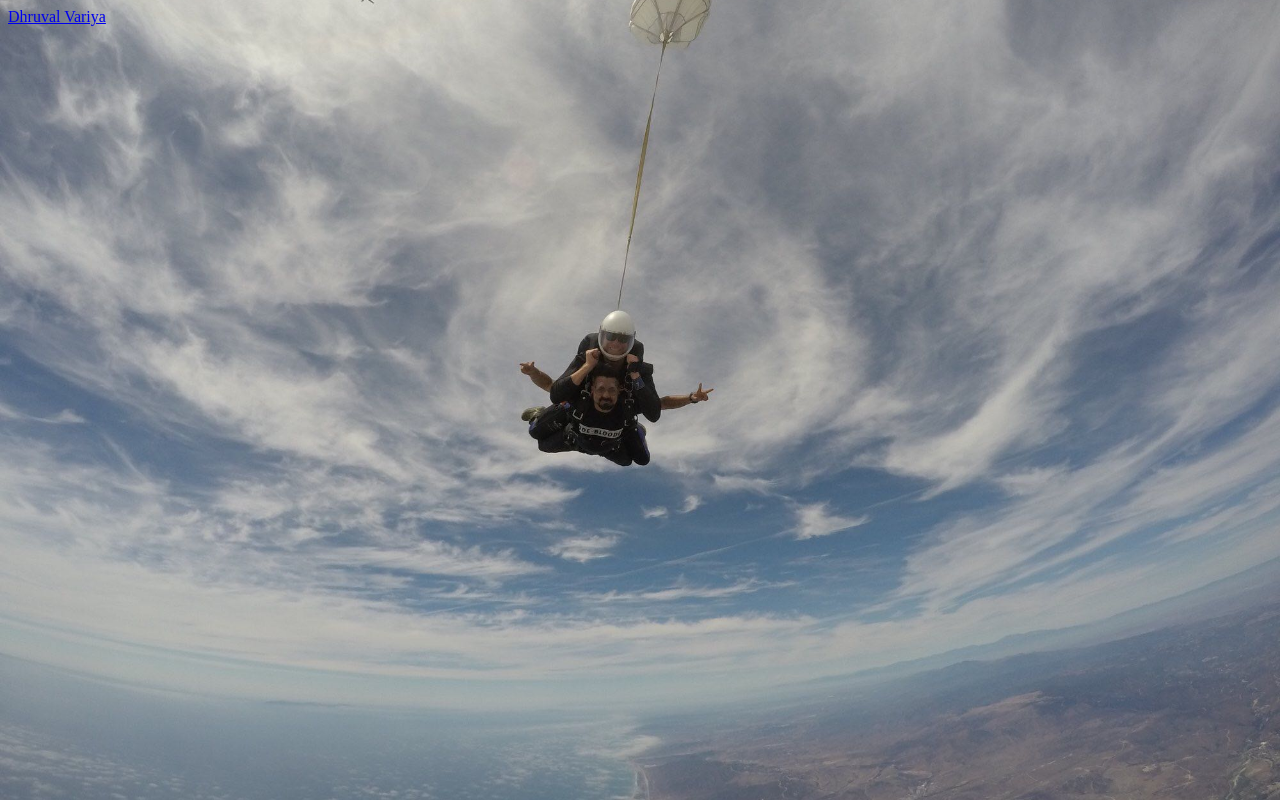
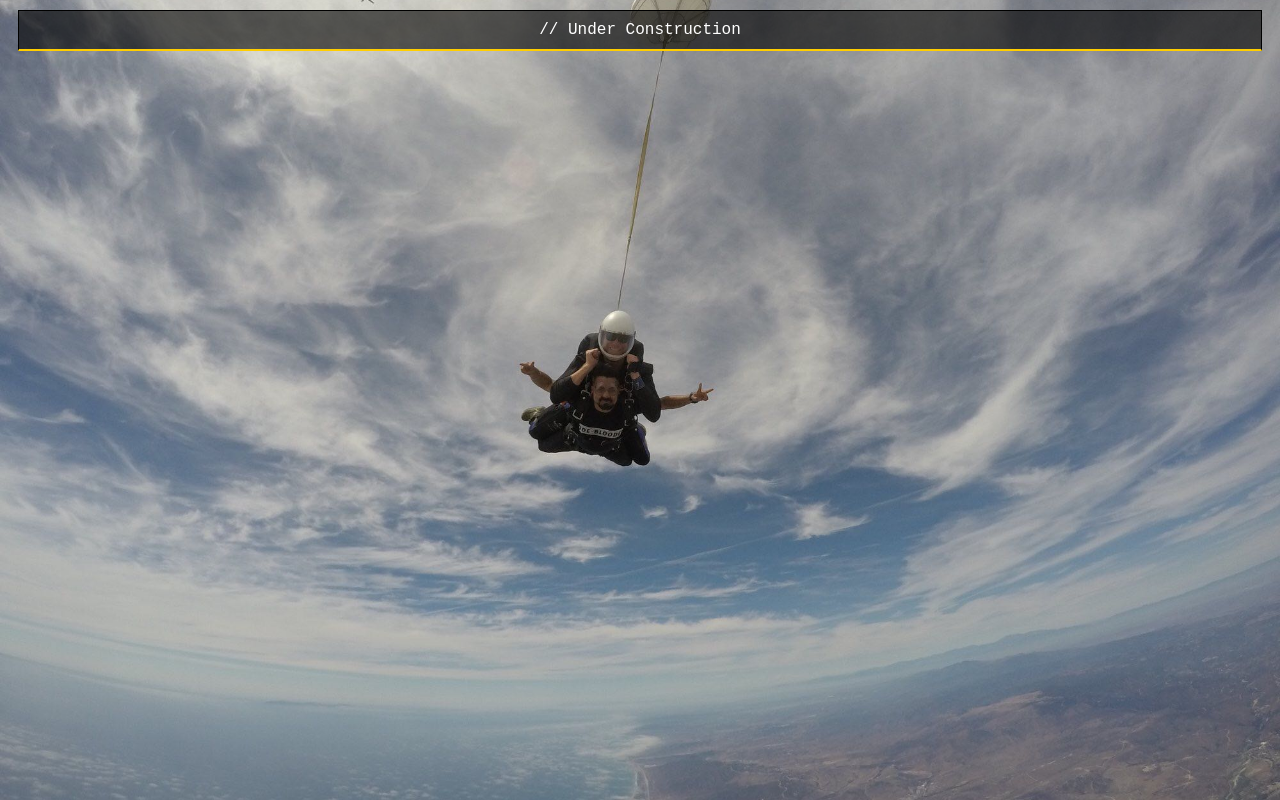
Before and after one commit to dhruvalv/-dhruvalv-.github.io, a plain HTML site: page index.html in a window 1280 px wide. Drawn offline with Linux system fonts and the light colour scheme.

Commit message:
minor changes

```diff
--- a/index.html
+++ b/index.html
@@ -5,8 +5,19 @@
 	<body class = 'main_bg'>
 	<style>
 	.main_bg {background-attachment: fixed;background-position:center;background-size: cover;background-image: url("\src/IMG_5063.JPG");}
-
+	.opacbox{
+		margin: 10px;
+		padding-left : 5px;
+		padding-right : 5px;
+		background-color:rgba(0, 0, 0, 0.6);
+		border: 1px solid black;
+		filter: alpha(opacity=60);
+		color: white;
+		padding-bottom:10px;color:#ffffff;padding-left:10px;padding-right:10px;padding-top:10px;padding-bottom:10px;border-bottom: 2px solid #FFCE00;
+		font-family: Courier New,Courier,Lucida Sans Typewriter,Lucida Typewriter,monospace;
+		text-align : center
+	}
 	</style>
-<div class="LI-profile-badge"  data-version="v1" data-size="medium" data-locale="en_US" data-type="vertical" data-theme="light" data-vanity="dhruvalv"><a class="LI-simple-link" href='https://www.linkedin.com/in/dhruvalv?trk=profile-badge'>Dhruval Variya</a></div>
+	<p class='opacbox'>// Under Construction</p>
 	</body>
 </html>
```
